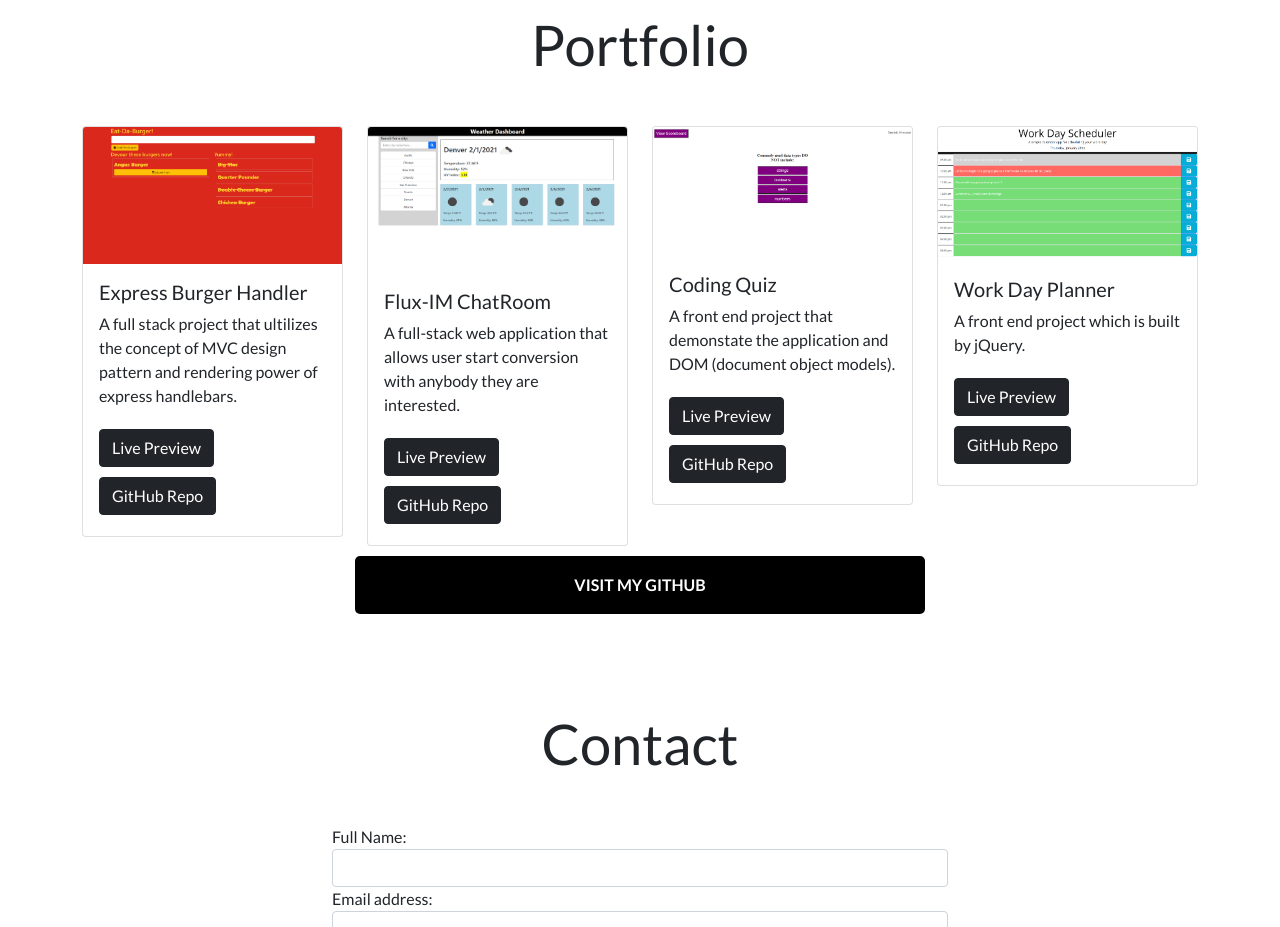
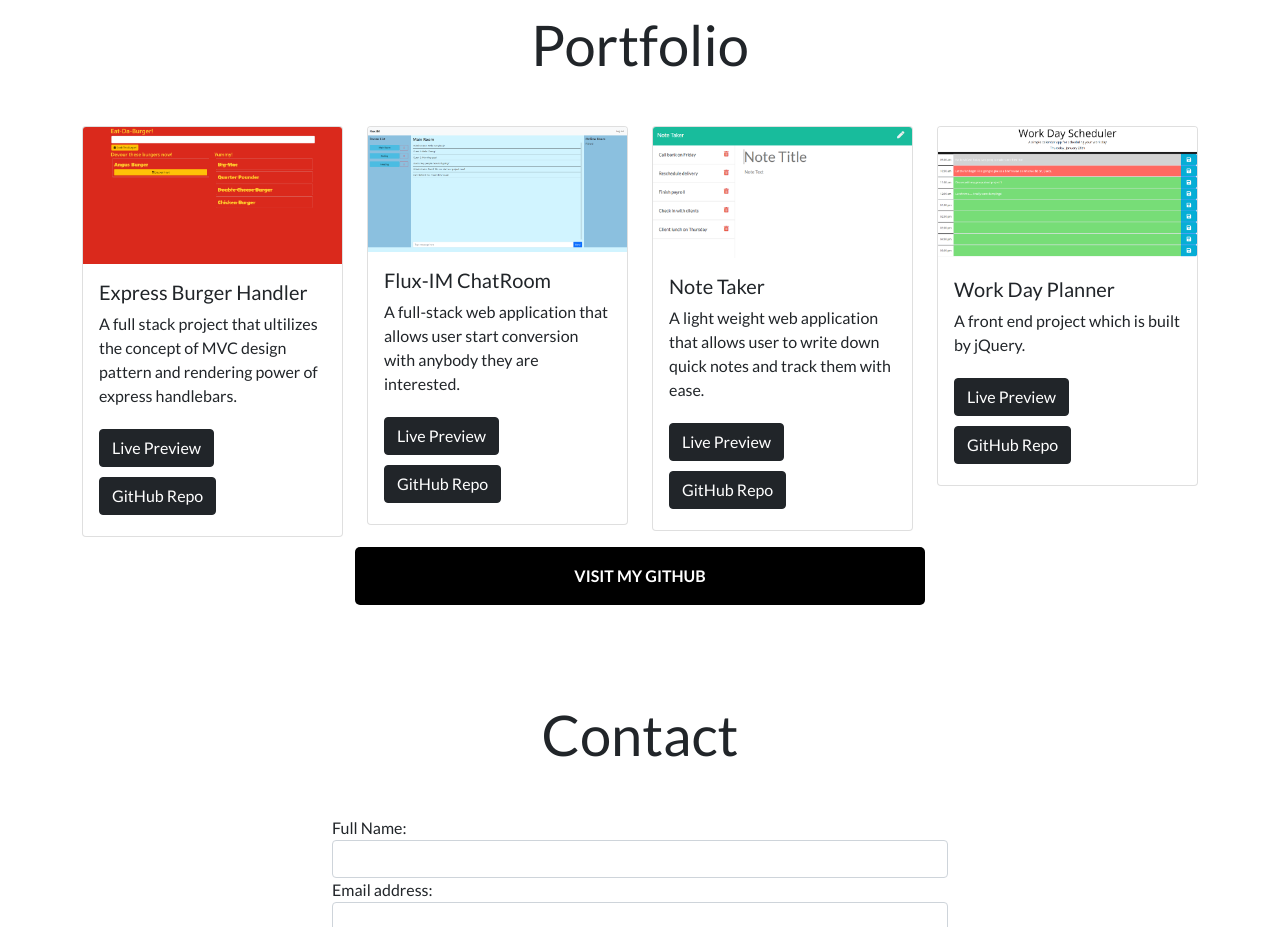
Before and after one commit to Dragontalker/FullStack-DeveloperPortfolio, a plain HTML site: page index.html in a window 1280 px wide. Shown: the part 1400-2327 px from the top of the page. Drawn offline with nearby package versions, Linux system fonts and the light colour scheme.

Commit message:
Updated the screenshots for new projects.

```diff
--- a/index.html
+++ b/index.html
@@ -96,7 +96,7 @@
             </div>
             <div class="col-lg-3 col-md-6 col-sm-12">
                 <div class="card">
-                    <img src="./Assets/Image/weather_dashboard.png" class="card-img-top" alt="Screenshot for a project">
+                    <img src="./Assets/Image/flux_im.png" class="card-img-top" alt="Screenshot for a project">
                     <div class="card-body">
                       <h5 class="card-title">Flux-IM ChatRoom</h5>
                       <p class="card-text">A full-stack web application that allows user start conversion with anybody they are interested.</p>
@@ -107,10 +107,10 @@
             </div>
             <div class="col-lg-3 col-md-6 col-sm-12">
                 <div class="card">
-                    <img src="./Assets/Image/code_quiz.png" class="card-img-top" alt="Screenshot for a project">
+                    <img src="./Assets/Image/note_taker.png" class="card-img-top" alt="Screenshot for a project">
                     <div class="card-body">
-                      <h5 class="card-title">Coding Quiz</h5>
-                      <p class="card-text">A front end project that demonstate the application and DOM (document object models).</p>
+                      <h5 class="card-title">Note Taker</h5>
+                      <p class="card-text">A light weight web application that allows user to write down quick notes and track them with ease.</p>
                       <a href="https://dragontalker-note-taker.herokuapp.com/" class="btn btn-dark">Live Preview</a>
                       <a href="https://github.com/Dragontalker/BackEnd_NoteTaker" class="btn btn-dark">GitHub Repo</a>
                     </div>
```
Also changed, not shown: Assets/Image/code_quiz.png (deleted), Assets/Image/flux_im.png (added), Assets/Image/note_taker.png (added), Assets/Image/reddit_crypto.png (deleted), Assets/Image/weather_dashboard.png (deleted).
